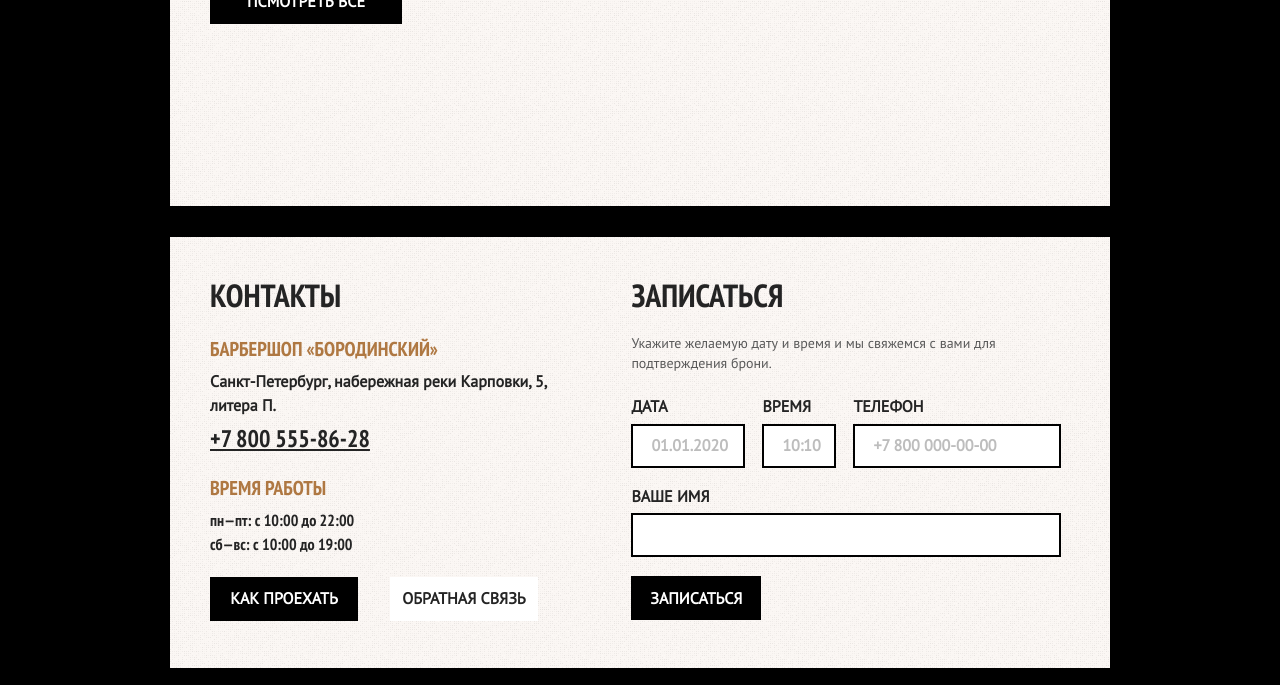
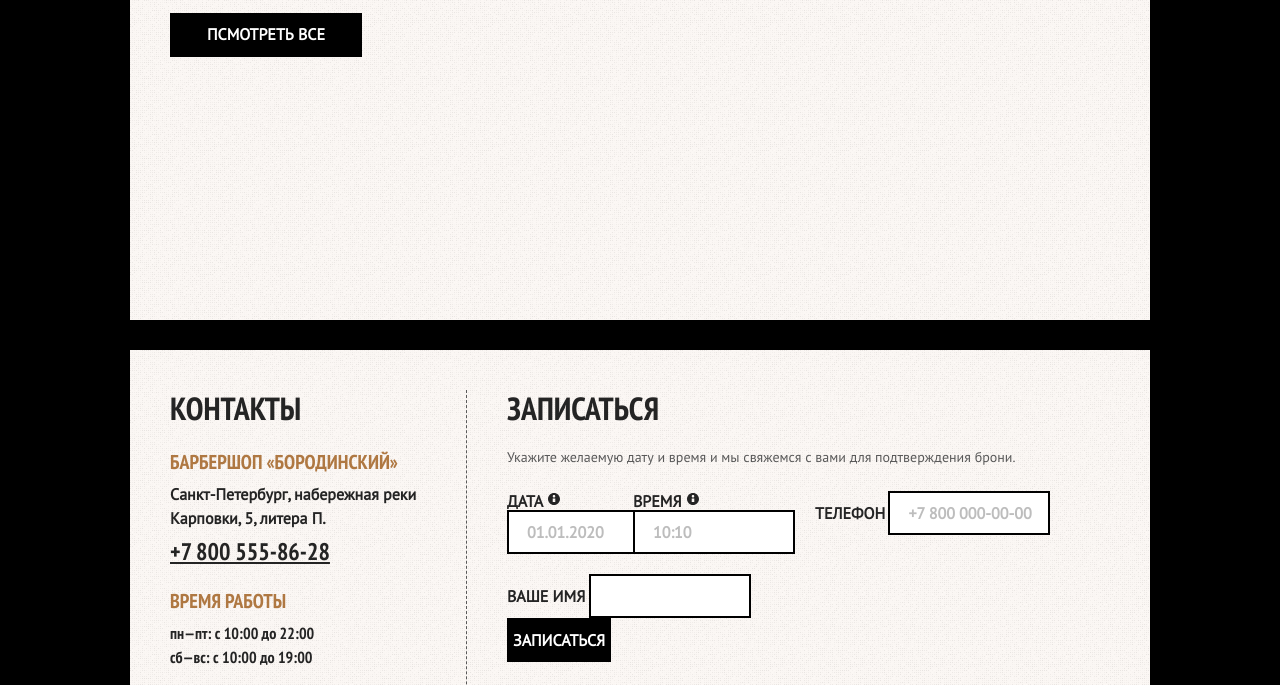
Before and after one commit to Gopersq/barbershop, a plain HTML site: page index.html in a window 1280 px wide. Shown: the part 766-1451 px from the top of the page. Drawn offline with nearby package versions, Linux system fonts and the light colour scheme.

Commit message:
Гриды

```diff
--- a/css/style.css
+++ b/css/style.css
@@ -1,25 +1,46 @@
+@font-face {
+   font-family: 'PT Sans', sans-serif;
+   src: url('fonts/PTSans-Regular.ttf') format('ttf');
+   font-weight: 400;
+   font-display: swap;
+}
+
+@font-face {
+   font-family: 'PT Sans Narrow', sans-serif;
+   src: url('fonts/PTSansNarrow-Regular.ttf') format('ttf');
+   font-weight: 400;
+   font-display: swap;
+}
+
+
+@font-face {
+   font-family: 'PT Sans Narrow', sans-serif;
+   src: url('fonts/PTSansNarrow-Bold.ttf') format('ttf');
+   font-weight: 700;
+   font-display: swap;
+}
+
+
 :root {
    --primary: rgba(255, 255, 255, 1);
    --secondary: rgba(0, 0, 0, 1);
    --additionaly: rgba(36, 36, 36, 1);
    --font-primary: 16px;
-   --font-secondary: 14px;
-   --font-additionaly: 20px;
-   --font-title: 32px;
-   --primary-text: PT Sans Narrow;
-   --secondary-text: PT Sans;
+   --font-secondary: calc(var(--font-primary) - 2px);
+   --font-additionaly: calc(var(--font-primary) + 4px);
+   --font-title: calc(var(--font-primary) * 2);
+   --primary-text: 'PT Sans Narrow', sans-serif;
+   --secondary-text: 'PT Sans', sans-serif;
    --uppercase: uppercase;
 }
 
-body, input, textarea, button {
+html, body, input, textarea, button {
    font-family: var(--primary-text);
    font-size: var(--font-primary);
 }
 
 body {
-   background-image: url(/images/Studio.jpg);
-   background-color: var(--secondary);
-   background-repeat: no-repeat;
+   background: var(--secondary) url('../images/Studio.jpg') no-repeat;
    background-size: 100%;
    font-weight: 700;
 }
@@ -131,7 +152,7 @@ h2, h3, p {
 }
 
 .holder__icon-header--last {
-   margin-right: 9px;
+   margin-right: 10px;
 }
 
 /*--------------------MAIN-----------------------*/
@@ -144,7 +165,8 @@ h2, h3, p {
 }
 
 .logo {
-   text-align: center;
+   display: block;
+   margin: 0 auto;
 }
 
 .features-list {
@@ -155,7 +177,7 @@ h2, h3, p {
 }
 
 .features {
-   max-width: 277px;
+   max-width: 278px;
    text-align: center;
 }
 
@@ -164,41 +186,33 @@ h2, h3, p {
    text-transform: var(--uppercase);
 }
 
-/* .features__title::after {
-   content: "";
-} */
-
-/* .features__icon {
-   width: 16px;
-   height: 16px;
+.features__icon {
+   width: var(--font-primary);
+   height: var(--font-primary);
    fill: var(--primary);
-   margin-top: 19px;
-} */
+   margin-top: 18px;
+}
 
 .features__text {
    line-height: 24px;
    font-family: var(--secondary-text);
    font-weight: 400;
-   margin: 19px 0 0 0;
+   margin: 18px 0 0 0;
 }
 
 /*--------------------MAIN-second-block-----------------------*/
 
 .container-benefits {
-   background-image: url(/images/bgs.jpg);
+   background-image: url('/images/bgs.jpg');
    display: flex;
-   min-height: 409px;
+   min-height: 410px;
    margin-top: 58px;
+   padding: 40px;
 }
 
 .benefits {
    color: var(--additionaly);
    width: 470px;
-   padding-left: 40px;
-}
-
-.benefits__title {
-   margin-top: 40px;
 }
 
 .benefits__list {
@@ -213,18 +227,13 @@ h2, h3, p {
    min-width: 192px;
 }
 
-.slider__title {
-   margin-top: 40px;
+.slider {
+   color: var(--additionaly);
 }
 
 .slider__item {
    display:none;
 }
-
-
-
-
-
 
 /*-------------------MAIN-third-block-----------------------*/
 
@@ -254,21 +263,18 @@ h2, h3, p {
 }
 
 .container-contacts  {
-   background-image: url(/images/bgs.jpg);
+   background-image: url('/images/bgs.jpg');
    display: flex;
-   min-height: 431px;
-   margin-top: 31px;
+   justify-content: space-between;
+   min-height: 430px;
+   margin-top: 30px;
+   padding: 40px;
 }
 
 .contacts {
-   padding-left: 40px;
    color: var(--additionaly);
-   max-width: 431px;
+   max-width: 400px;
    box-sizing: border-box;
-}
-
-.contacts__title {
-   margin-top: 40px;
 }
 
 .contacts__subtitle {
@@ -298,7 +304,7 @@ h2, h3, p {
 }
 
 .contacts__buttons {
-   margin-top: 21px;
+   margin-top: 22px;
    max-width: 328px;
    display: flex;
    justify-content: space-between;
@@ -308,28 +314,25 @@ h2, h3, p {
    min-width: 148px;
 }
 
-.contacts__button-white {
+.button--white {
    background-color: var(--primary);
    color: var(--additionaly);
 }
 
-.contacts__button-white:hover {
+.button--white:hover {
    background-color: rgba(219, 181, 144, 1);
 }
 
-.contacts__button-white:focus {
+.button--white:focus {
    background-color: rgba(219, 181, 144, 1);
    border: 2px solid rgba(175, 120, 66, 1);
 }
 
 .form {
-   padding-left: 39px;
    color: var(--additionaly);
    box-sizing: border-box;
-}
-
-.form__title {
-   margin-top: 40px;
+   padding-left: 40px;
+   border-left: 1px dashed rgba(89, 89, 89, 1);
 }
 
 .form__text {
@@ -338,29 +341,41 @@ h2, h3, p {
    font-weight: 400;
    margin-top: 20px;
    color: rgba(89, 89, 89, 1);
-   line-height: 19.6px;
-}
-
-.form__record {
-   margin-top: 24px;
-   max-width: 430px;
+   line-height: 20px;
 }
 
 .form__row {
-   display: flex;
-   justify-content: space-between;
+   margin-top: 24px;
+   display: grid;
+   grid-template-columns: repeat(8, 1fr);
+   grid-gap: 20px;
+   grid-template-areas:
+   'a a b c c c c c'
+   'd d d d d d d d'
 }
 
 .form__date {
-   max-width: 114px;
+   grid-area: a;
 }
 
 .form__time {
-   max-width: 74px;
+   grid-area: b;
 }
 
 .form__phone {
-   max-width: 208px;
+   grid-area: c;
+}
+
+.form__firstname {
+   grid-area: d;
+}
+
+
+
+
+.form__icon {
+   width: var(--font-primary);
+   height: var(--font-primary);
 }
 
 .input {
@@ -373,7 +388,7 @@ h2, h3, p {
    font-family: var(--secondary-text);
    font-weight: 700;
    color: rgba(189, 189, 189, 1);
-   padding-left: 16px;
+   padding-left: var(--font-primary);
 }
 
 .input:hover {
@@ -392,64 +407,33 @@ h2, h3, p {
    text-transform: uppercase;
 }
 
-.form__firstname {
-   margin-top: 19px;
-}
-
-.form__date-input {
-   width:100%;
-   margin-top: 8px;
-}
-
-.form__time-input {
-   width:100%;
-   margin-top: 8px;
-}
-
-.form__time-phone {
-   width:100%;
-   margin-top: 8px;
-}
-
-.form__firstname-input {
-   width: 100%;
-   margin-top: 8px;
-}
-
-.form__button {
-   min-width: 130px;
-   margin-top: 19px;
-}
-
 /*--------------------FOOTER-----------------------*/
 
 .footer {
    width: 100%;
    color: var(--primary);
-   background-image: url(/images/bgf.jpg);
+   background-image: url('/images/bgf.jpg');
    min-height: 242px;
    height: 1px;
-   margin-top: 61px;
+   margin-top: 60px;
 }
 
 .foooter__container {
    display: flex;
    justify-content: space-between;
    height: 100%;
+   padding: 40px 0;
+   box-sizing: border-box;
 }
 
 .about {
-   max-width: 187px;
-}
-
-.about__logo {
-   margin-top: 40px;
+   max-width: 186px;
 }
 
 .about__address {
    font-family: var(--secondary-text);
    font-size: var(--font-secondary);
-   line-height: 19.6px;
+   line-height: 20px;
    margin-top: 24px;
    font-weight: 600;
 }
@@ -465,7 +449,7 @@ h2, h3, p {
 .about__map {
    font-size: var(--font-additionaly);
    text-decoration: underline;
-   margin-top: 16px;
+   margin-top: var(--font-primary);
    color: var(--primary);
    display: block;
    text-transform: uppercase;
@@ -476,7 +460,6 @@ h2, h3, p {
 }
 
 .email__title {
-   margin-top: 40px;
    text-transform: var(--uppercase);
    font-size: var(--font-additionaly);
 }
@@ -513,8 +496,8 @@ h2, h3, p {
 }
 
 .email__button-icon {
-   width: 16px;
-   height: 16px;
+   width: var(--font-primary);
+   height: var(--font-primary);
    fill: var(--primary);
 }
 
@@ -523,7 +506,6 @@ h2, h3, p {
 }
 
 .socials__title {
-   margin-top: 40px;
    text-transform: var(--uppercase);
    font-size: var(--font-additionaly);
 }
@@ -549,8 +531,8 @@ h2, h3, p {
 
 .socials__item-icon {
    fill: var(--primary);
-   height: 16px;
-   width: 16px;
+   height: var(--font-primary);
+   width: var(--font-primary);
 }
 
 .socials__author {
--- a/index.html
+++ b/index.html
@@ -1,12 +1,13 @@
 <!DOCTYPE html>
+<html lang="ru">
 <head>
    <meta charset="UTF-8">
+   <base href="./">
    <link rel="stylesheet" href="https://cdnjs.cloudflare.com/ajax/libs/normalize/8.0.1/normalize.min.css" integrity="sha512-NhSC1YmyruXifcj/KFRWoC561YpHpc5Jtzgvbuzx5VozKpWvQ+4nXhPdFgmx8xqexRcpAglTj9sIBWINXa8x5w==" crossorigin="anonymous" referrerpolicy="no-referrer" />
    <link rel="stylesheet" href="css/style.css">
    <title>BarberShop</title>
    <link href="https://fonts.googleapis.com/css?family=PT+Sans+Narrow:regular,700&display=swap" rel="stylesheet" />
-   <html lang="ru"><link href="https://fonts.googleapis.com/css?family=PT+Sans:regular&display=swap" rel="stylesheet" />
-
+   <link href="https://fonts.googleapis.com/css?family=PT+Sans:regular&display=swap" rel="stylesheet" />
    <link rel="icon" href="images/favicon.ico">
 </head>
 
@@ -29,17 +30,17 @@
          <div class="holder">
             <button class="holder__button">
                <svg class="holder__icon-header">
-                  <use xlink:href="images/sprite.svg#search"></use>
+                  <use xlink:href="/../images/sprite.svg#search"></use>
                </svg>
             </button>
             <button class="holder__button">
                <svg class="holder__icon-header">
-                  <use xlink:href="images/sprite.svg#cart"></use>
+                  <use xlink:href="/../images/sprite.svg#cart"></use>
                </svg>
             </button>
             <button class="holder__button holder__button--last">
                <svg class="holder__icon-header holder__icon-header--last">
-                  <use xlink:href="images/sprite.svg#login"></use>
+                  <use xlink:href="/../images/sprite.svg#login"></use>
                </svg>
                Вход
             </button>
@@ -49,17 +50,15 @@
 
    <main class="page">
       <div class="container-features  container">
-         <div class="logo">
-            <img src="images/logo.svg" alt="logo" width="361" height="152">
-         </div>
+         <img class="logo" src="/images/logo.svg" alt="logo" width="361" height="152">
          <section class="features-list">
             <article class="features">
                <h2 class="features__title">
                   Быстро
                </h2>
-               <!-- <svg class="features__icon">
+               <svg class="features__icon">
                   <use xlink:href="images/sprite.svg#bullet"></use>
-               </svg> -->
+               </svg>
                <p class="features__text">
                   Мы делаем свою работу быстро! Два часа пролетят незаметно и вы - счастливый
                   обладатель стильной стрижки-минутки!
@@ -69,9 +68,9 @@
                <h2 class="features__title">
                   Круто
                </h2>
-               <!-- <svg class="features__icon">
+               <svg class="features__icon">
                   <use xlink:href="images/sprite.svg#bullet"></use>
-               </svg> -->
+               </svg>
                <p class="features__text">
                   Забудьте, как вы стриглись раньше. Мы&nbspсделаем из вас звезду футбола или кино!<br>Во всяком случае внешне.
                </p>
@@ -80,9 +79,9 @@
                <h2 class="features__title">
                   Дорого
                </h2>
-               <!-- <svg class="features__icon">
+               <svg class="features__icon">
                   <use xlink:href="images/sprite.svg#bullet"></use>
-               </svg> -->
+               </svg>
                <p class="features__text">
                   Наши мастера - профессионалы своего&nbspдела и не могут стоить дешево. К тому же, разве цена не дает определенный статус?
                </p>
@@ -111,7 +110,7 @@
                   <p>2300 ₽</p>
                </li>
             </ul>
-            <button class="benefits__button button">
+            <button type="submit" class="benefits__button button">
                Псмотреть все
             </button>
          </section>
@@ -123,10 +122,10 @@
                Фотогалерея
             </h2>
             <div class="slider__carousel"  id="slider">
-               <img class="slider__item" src="images/slider.jpg" alt="Slide 1">
-               <img class="slider__item" src="images/slider.jpg" alt="Slide 2">
-               <img class="slider__item" src="images/slider.jpg" alt="Slide 3">
-               <img class="slider__item" src="images/slider.jpg" alt="Slide 4">
+               <img class="slider__item" src="/../images/slider.jpg" alt="Slide 1">
+               <img class="slider__item" src="/../images/slider.jpg" alt="Slide 2">
+               <img class="slider__item" src="/../images/slider.jpg" alt="Slide 3">
+               <img class="slider__item" src="/../images/slider.jpg" alt="Slide 4">
             </div>
             <div class="slider__cintrols">
                <button ></button>
@@ -144,10 +143,10 @@
             <h3  class="contacts__subtitle">Время работы</h3>
             <p class="contacts__time">пн—пт: с 10:00 до 22:00<br>сб—вс: с 10:00 до 19:00</p>
             <div class="contacts__buttons">
-               <button class="contacts__button button">
+               <button type="submit" class="contacts__button button">
                   Как проехать
                </button>
-               <button class="contacts__button contacts__button-white button">
+               <button type="submit" class="contacts__button button--white button">
                   Обратная связь
                </button>
             </div>
@@ -161,27 +160,41 @@
             </p>
 
             <form action="" class="form__record">
+
                <div class="form__row">
+
                <div class="form__date">
                   <label class="label" for="date">Дата</label>
+                  <svg class="form__icon">
+                     <use xlink:href="images/sprite.svg#info"></use>
+                  </svg>
                   <input class="form__date-input input" type="text" id="date" name="date" placeholder="01.01.2020">
                </div>
+
                <div class="form__time">
                   <label class="label" for="time">Время</label>
+                  <svg class="form__icon">
+                     <use xlink:href="images/sprite.svg#info"></use>
+                  </svg>
                   <input class="form__time-input input" type="text" id="time" name="time" placeholder="10:10">
                </div>
+
                <div class="form__phone">
                   <label class="label" for="phone">Телефон</label>
                   <input class="form__time-phone input" type="phone" id="phone" name="phone" placeholder="+7 800 000-00-00">
                </div>
-            </div>
+
                <div class="form__firstname">
                   <label class="label" class="" for="firstname">Ваше имя</label>
                   <input class="form__firstname-input input" type="text" id="firstname" name="firstname">
                </div>
-            <button class="form__button button">
+
+            </div>
+
+               <button type="submit" class="form__button button">
                   Записаться
                </button>
+
             </form>
          </section>
       </div>
@@ -193,7 +206,7 @@
 
          <div class="about">
             <div class="about__logo">
-               <img src="/images/logo-footer.svg" alt="logo-footer" width="187" height="24">
+               <img src="images/logo-footer.svg" alt="logo-footer" width="187" height="24">
             </div>
             <div>
                <p class="about__address">
@@ -210,7 +223,7 @@
             </h2>
             <form action="" class="email__form">
                <input class="email__input input" type="email" name="rmail" placeholder="email@htmlacademy.ru">
-               <button class="email__button">
+               <button type="submit" class="email__button">
                   <svg class="email__button-icon">
                      <use xlink:href="images/sprite.svg#arrow-right"></use>
                   </svg>
```
Also changed, not shown: fonts/PTSans-Regular.ttf (added), fonts/PTSansNarrow-Bold.ttf (added), fonts/PTSansNarrow-Regular.ttf (added). Lines whose indentation alone changed are shown as unchanged.
